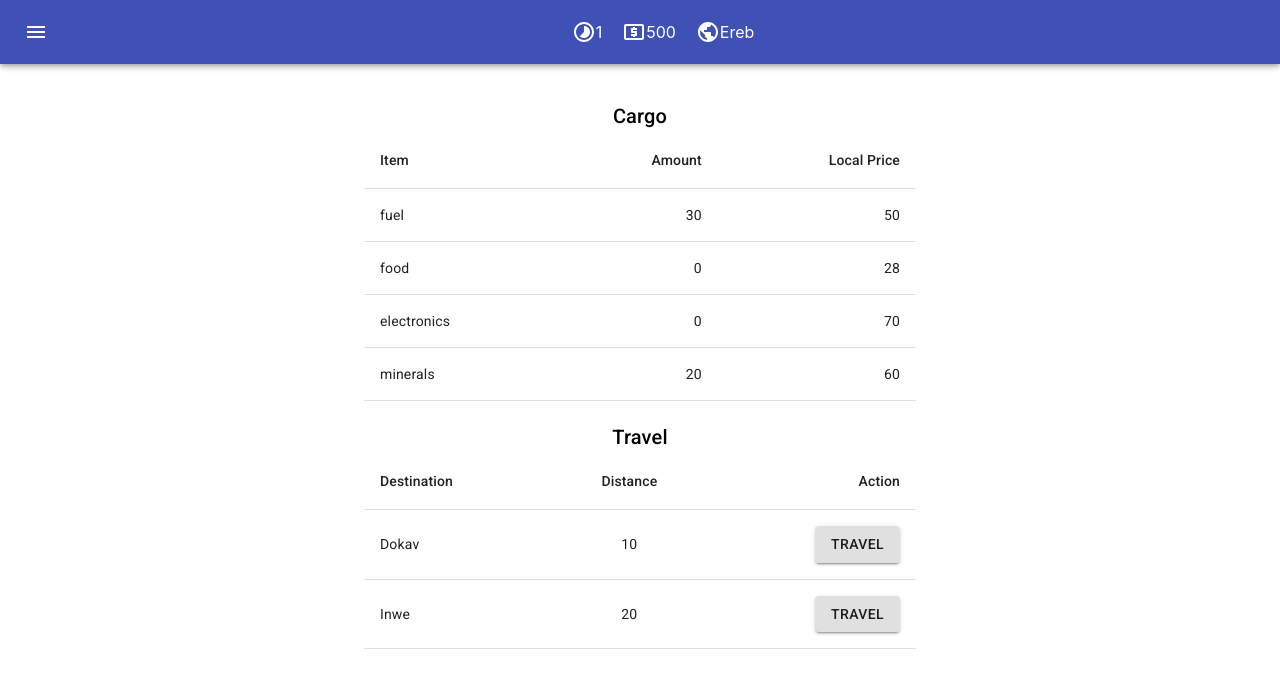
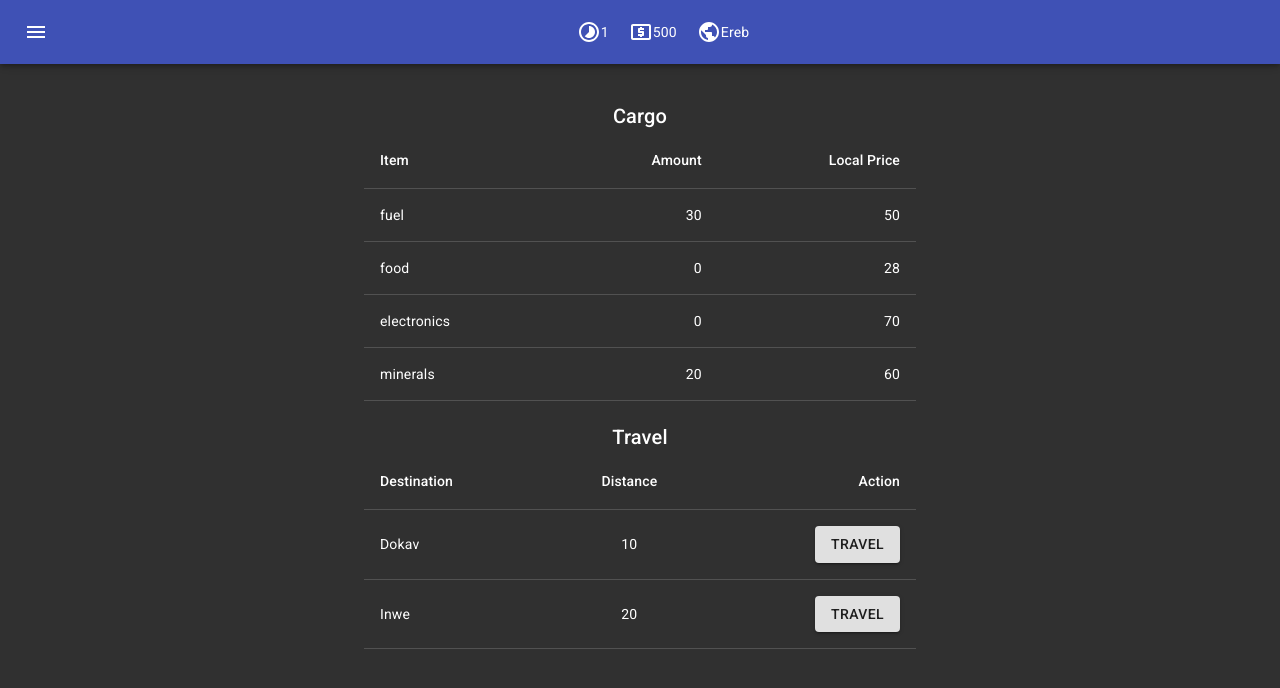
Before and after one commit to crianonim/star-trader, a React (Create React App) app: page / in a window 1280 px wide. Shown: the top 688 px of the page. Built offline with nearby package versions, Linux system fonts and the light colour scheme.

Commit message:
Dark mode and default themes

```diff
--- a/src/App.js
+++ b/src/App.js
@@ -4,15 +4,20 @@ import getStoreInstance from './reducers/storeInit'
 
 import Main from './components/Main';
 import ToolBar from './components/ToolBar';
+import { ThemeProvider } from '@material-ui/styles';
+import { createMuiTheme, Container, CssBaseline } from '@material-ui/core';
 const store=getStoreInstance();
-
+const theme=createMuiTheme({palette:{type:"dark"}})
 function App() {
   return (
     <Provider store={store}>
+     <ThemeProvider theme={theme}>
+      <CssBaseline />
      <div className="App">
-       <ToolBar title="Jasiu"/>
-              <Main></Main>
+      <ToolBar/>
+      <Main></Main>
      </div>
+</ThemeProvider>
     </Provider>
   );
 }
--- a/src/components/ActionButton.js
+++ b/src/components/ActionButton.js
@@ -6,7 +6,6 @@ import * as conditions from '../game-logic/conditions';
 const ActionButton = ({children,action,payload,variant,color})=>{
     const dispatch=useDispatch();
     const canAct=conditions[action]?conditions[action](payload):true;
-    //  console.log(canAct,action,conditions[action])
     return ( <Button variant={variant} color={color} disabled={!canAct} onClick={()=>{
            dispatch({type:action,payload})
         }}>{children}</Button>
--- a/src/components/InventoryList.js
+++ b/src/components/InventoryList.js
@@ -1,11 +1,12 @@
 import React, { useState } from 'react';
 import Typography from "@material-ui/core/Typography";
 import { AppBar, Toolbar, IconButton, Menu, MenuItem, Drawer, List, ListItem, ListItemText, ListItemIcon, ListSubheader, Tabs, Tab, Table, TableHead, TableCell, TableBody, TableRow } from "@material-ui/core";
-import { withStyles } from "@material-ui/styles";
+import { withStyles, useTheme } from "@material-ui/styles";
 import * as trade from '../game-logic/trade';
 import {useSelector} from 'react-redux';
 import ActionButton from './ActionButton';
-const styles = theme => ({
+
+const styles = theme => {console.log({theme},theme.palette.primary); return ({
     root: { flexGrow: 1,marginTop:100 },
     flex: { flex: 1 },
     menuButton: { marginLeft: -12, marginRight: 10 },
@@ -14,13 +15,16 @@ const styles = theme => ({
     topMargin:{marginTop:80},
     textAlignCenter:{textAlign:'center'},
     verSpace:{marginTop:'1rem'},
-    selectedRow:{backgroundColor:'#3f51b5',color:'white'},
+    selectedRow:{backgroundColor:theme.palette.primary.light,color:'white'},
   });
-
+}
   export default withStyles(styles)(({classes})=> {
       const [selectedRow,setSelectedRow]=useState(null);
       const {inventory,place,planets} =useSelector((state)=>state);
       const planet=planets.find(el=>el.name===place)
+      const tt=useTheme()
+
+      console.log({tt})
       return (
         <div  className={classes.root}>
             <Typography align="center" variant="h6">Cargo</Typography>
--- a/src/components/ToolBar.js
+++ b/src/components/ToolBar.js
@@ -15,7 +15,7 @@ const styles = theme => ({
     horMar:{marginLeft: 10,marginRight:10,display:'flex',alignItems:'center'},
   });
 
-  export default withStyles(styles)(({classes,title})=> {
+  export default withStyles(styles)(({classes})=> {
     const {money,place,turn}=useSelector((state)=>state)
     return (
         <AppBar position="fixed">
--- a/src/components/Travel.js
+++ b/src/components/Travel.js
@@ -22,7 +22,6 @@ const styles = theme => ({
     horMar:{marginLeft: 10,marginRight:10,display:'flex',alignItems:'center'},
     topMargin:{marginTop:80},
     textAlignCenter:{textAlign:'center'},
-    selectedRow:{backgroundColor:'#5e6ec9',color:'white'},
     vertMargin:{marginTop:20,marginBottom:10}
 
   });
```
